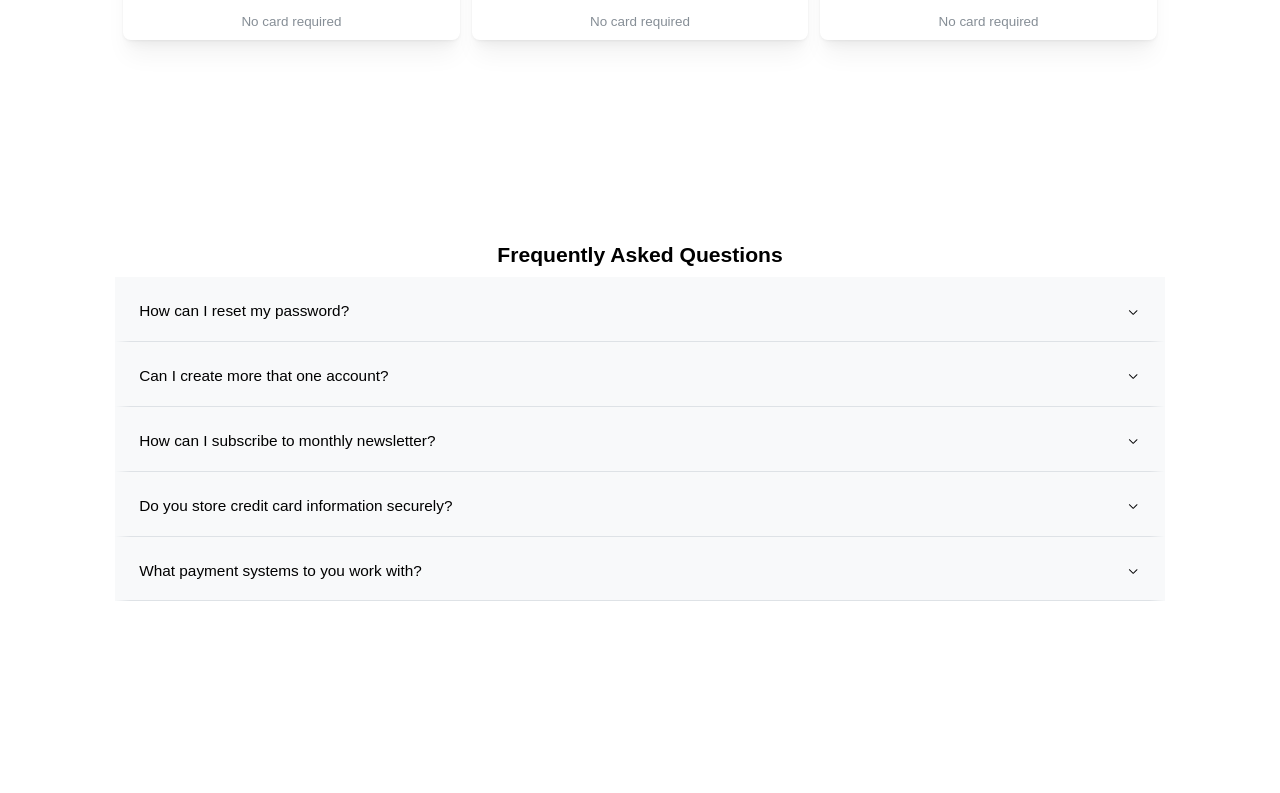
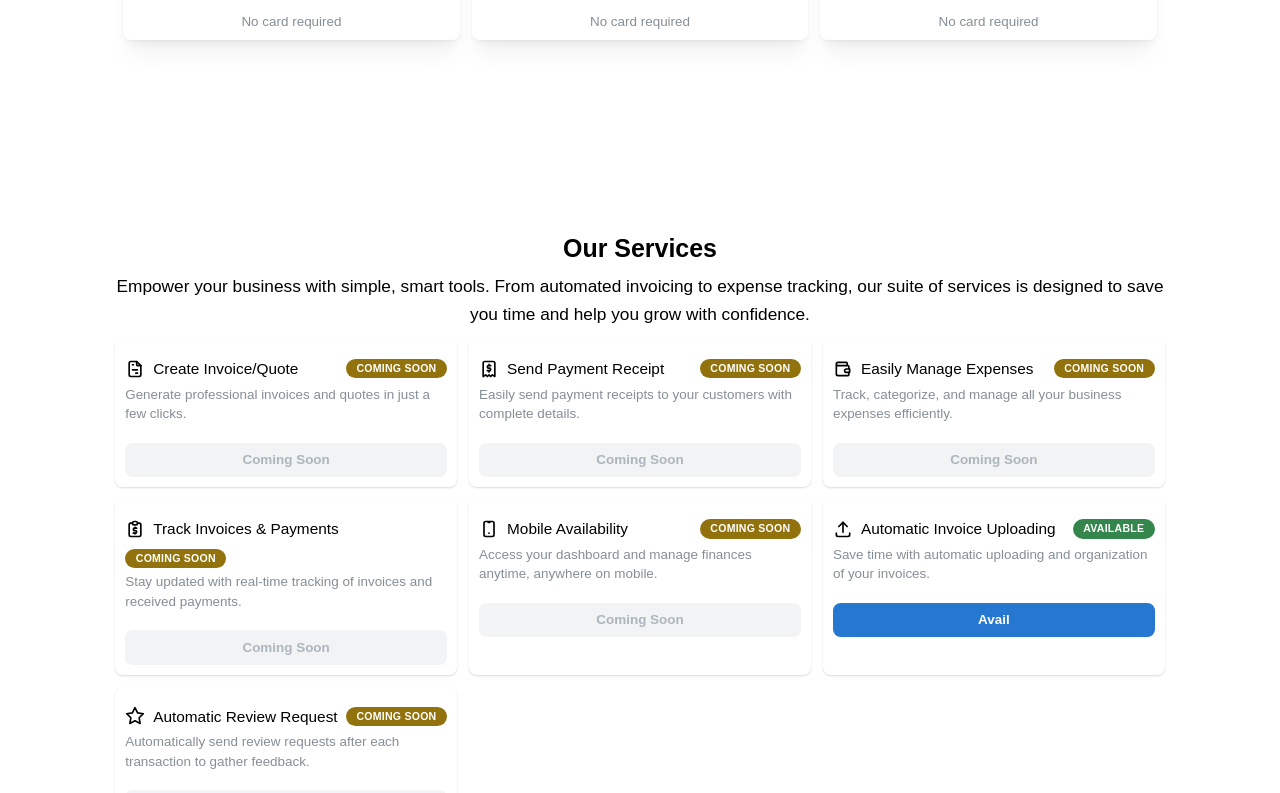
Before and after one commit to Zaheer-Shahzaib/glamourpie, a React (Create React App) app: page / in a window 1280 px wide. Shown: the part 1807-2600 px from the top of the page. Built offline with nearby package versions, Linux system fonts and the light colour scheme.

Commit message:
services added

```diff
--- /dev/null
+++ b/src/Components/services.tsx
@@ -0,0 +1,180 @@
+import {
+  Badge,
+  Button,
+  Card,
+  Center,
+  Flex,
+  Group,
+  Image,
+  Paper,
+  SimpleGrid,
+  Stack,
+  Text,
+  Title,
+  useMantineTheme,
+} from "@mantine/core";
+import {
+  IconDeviceMobile,
+  IconFileInvoice,
+  IconProps,
+  IconReceipt2,
+  IconReportMoney,
+  IconStar,
+  IconUpload,
+  IconWallet,
+} from "@tabler/icons-react";
+
+export const serviceCards = [
+  {
+    title: "Create Invoice/Quote",
+    badge: "Coming Soon",
+    description:
+      "Generate professional invoices and quotes in just a few clicks.",
+    icon: IconFileInvoice,
+  },
+  {
+    title: "Send Payment Receipt",
+    badge: "Coming Soon",
+    description:
+      "Easily send payment receipts to your customers with complete details.",
+    icon: IconReceipt2,
+  },
+  {
+    title: "Easily Manage Expenses",
+    badge: "Coming Soon",
+    description:
+      "Track, categorize, and manage all your business expenses efficiently.",
+    icon: IconWallet,
+  },
+  {
+    title: "Track Invoices & Payments",
+    badge: "Coming Soon",
+    description:
+      "Stay updated with real-time tracking of invoices and received payments.",
+    icon: IconReportMoney,
+  },
+  {
+    title: "Mobile Availability",
+    badge: "Coming Soon",
+    description:
+      "Access your dashboard and manage finances anytime, anywhere on mobile.",
+    icon: IconDeviceMobile,
+  },
+  {
+    title: "Automatic Invoice Uploading",
+    badge: "Available",
+    description:
+      "Save time with automatic uploading and organization of your invoices.",
+    icon: IconUpload,
+  },
+  {
+    title: "Automatic Review Request",
+    badge: "Coming Soon",
+    description:
+      "Automatically send review requests after each transaction to gather feedback.",
+    icon: IconStar,
+  },
+];
+type ServicesCardProps = {
+  title: string;
+  badge: string;
+  description: string;
+  icon: React.FC<IconProps>;
+};
+
+export function ServicesCard({
+  title,
+  badge,
+  description,
+  icon: Icon,
+}: ServicesCardProps) {
+  const theme = useMantineTheme();
+  const isComingSoon = badge === "Coming Soon";
+
+  return (
+    <Card
+      shadow='xs'
+      padding='lg'
+      radius='md'
+    >
+      {/* <Card.Section>
+        <Center>
+
+        </Center>
+      </Card.Section> */}
+
+      <Group
+        justify='space-between'
+        mt='md'
+        mb='xs'
+      >
+        <Group>
+        <Icon size={20} />
+          <Text fw={500}>{title}</Text>
+        </Group>
+        <Badge color={badge === "Available" ? "green" : "yellow"}>
+          {badge}
+        </Badge>
+      </Group>
+
+      <Text
+        size='sm'
+        c='dimmed'
+        style={{ minHeight: 50 }}
+      >
+        {description}
+      </Text>
+
+      <Button
+        color={theme.primaryColor}
+        fullWidth
+        mt='md'
+        radius='md'
+        disabled={isComingSoon}
+        variant={isComingSoon ? "light" : "filled"}
+      >
+        {isComingSoon ? "Coming Soon" : "Avail"}
+      </Button>
+    </Card>
+  );
+}
+
+export default function Services() {
+  return (
+    <Stack gap='lg'>
+      <Paper style={{ backgroundColor: "transparent" }}>
+        <Stack>
+          <Title
+            order={2}
+            ta='center'
+          >
+            Our Services
+          </Title>
+          <Text
+            size='lg'
+            ta='center'
+          >
+            Empower your business with simple, smart tools. From automated
+            invoicing to expense tracking, our suite of services is designed to
+            save you time and help you grow with confidence.
+          </Text>
+        </Stack>
+      </Paper>
+      <SimpleGrid
+        cols={{ base: 1, sm: 2, lg: 3 }}
+        spacing={{ base: 10, sm: "xl" }}
+        verticalSpacing={{ base: "md", sm: "xl" }}
+      >
+        {serviceCards.map((card) => (
+          <ServicesCard
+            key={card.title}
+            title={card.title}
+            badge={card.badge}
+            description={card.description}
+            icon={card.icon}
+          />
+        ))}
+      </SimpleGrid>
+    </Stack>
+  );
+}
--- a/src/layout/Guest/HeaderNav/HeaderNav.tsx
+++ b/src/layout/Guest/HeaderNav/HeaderNav.tsx
@@ -31,6 +31,9 @@ const HeaderNav = () => {
     {
       label: "Services",
       link: PATH_PAGES.services,
+      onclick: () => {
+        scrollToSection("services");
+      }
     },
     {
       link: PATH_PAGES.about,
--- a/src/pages/homePage.tsx
+++ b/src/pages/homePage.tsx
@@ -29,6 +29,7 @@ import Pricing from "./price";
 
 import classes from "../styles/Home.module.scss";
 import Faqs from "../Components/Faqs/Faqs";
+import Services from "../Components/services";
 const DASHBOARDS = [
   {
     icon: "/showcase/dashboard-default.png",
@@ -221,6 +222,13 @@ export default function Home() {
           <Pricing />
         </Container>
         <Container
+         id='services'
+          fluid
+          {...BOX_PROPS}
+          >
+            <Services/>
+          </Container>
+        <Container
           fluid
           {...BOX_PROPS}
         >
```
